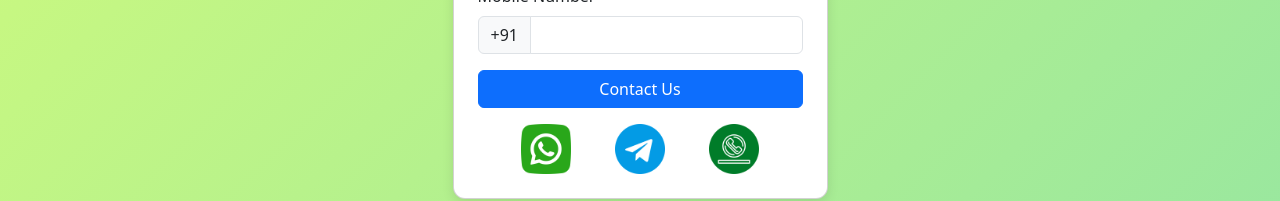
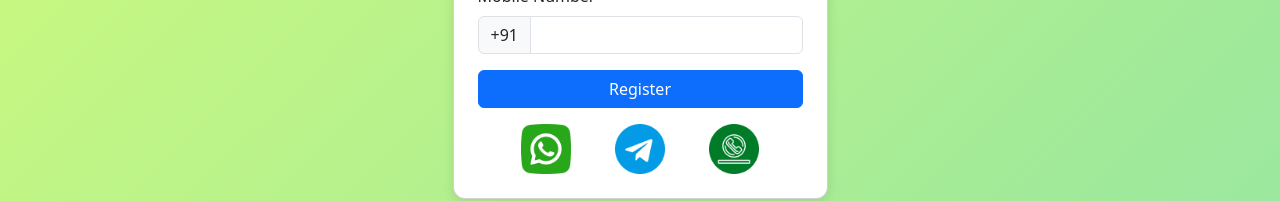
Before and after one commit to abhilipne8/kunal-front, a React (Vite) app: page / in a window 1280 px wide. Shown: the part 448-649 px from the top of the page. Built offline with nearby package versions, Linux system fonts and the light colour scheme.

Commit message:
change contact us

```diff
--- a/src/App.jsx
+++ b/src/App.jsx
@@ -101,7 +101,7 @@ function App() {
 
               {/* Submit Button */}
               <Button type="submit" color="primary" className="w-100" disabled={formik.isSubmitting}>
-                {formik.isSubmitting ? 'Submitting...' : 'Contact Us'}
+                {formik.isSubmitting ? 'Submitting...' : 'Register'}
               </Button>
 
               <div className="d-flex mt-3" style={{ justifyContent: 'space-evenly' }}>
```
